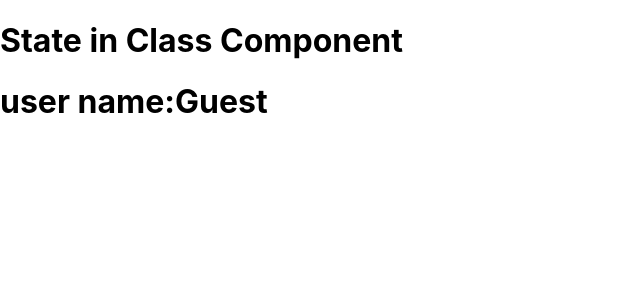
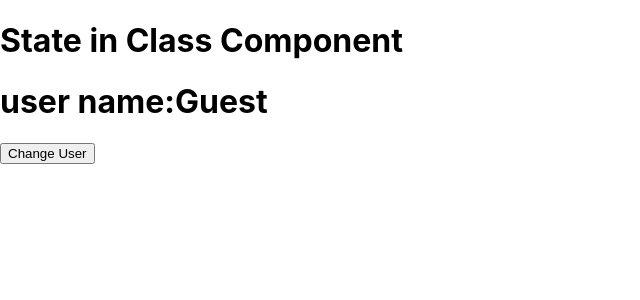
Before and after one commit to pranaliPukale/NewReact, a React (Create React App) app in the folder my/: page /StateInComp in a window 1280 px wide. Shown: the top 300 px of the page, without its empty margins (0-640 px from the left). Built offline with nearby package versions, Linux system fonts and the light colour scheme.

Commit message:
change user
Change user

```diff
--- a/my/src/Component/ComponentCommunication/StateInComp.jsx
+++ b/my/src/Component/ComponentCommunication/StateInComp.jsx
@@ -8,12 +8,16 @@ class StateInComp extends Component{
             userName:'Guest'
         }
     }
+    changeUserName(){
+        this.setState({userName:'Admin'})
+    }
     render()
     {
         return(
             <>
             <h1>State in Class Component</h1>
             <h1>user name:{this.state.userName}</h1>
+            <button onClick={this.changeUserName.bind(this)}> Change User</button>
             </>
         )
     }
```
